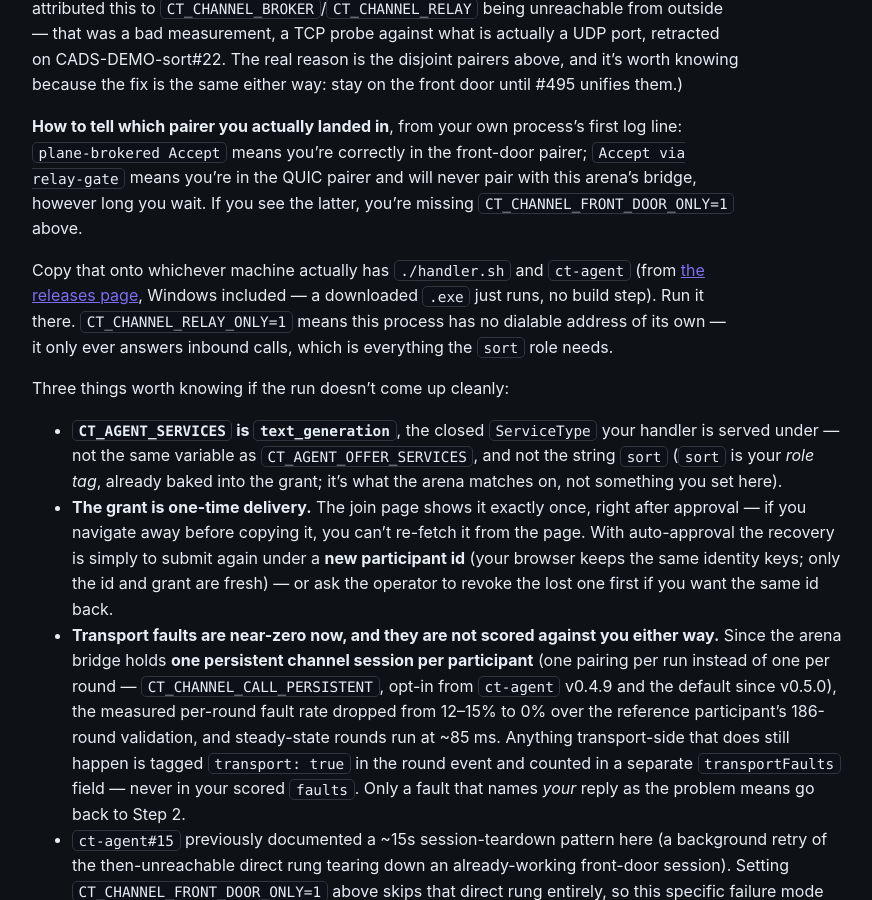
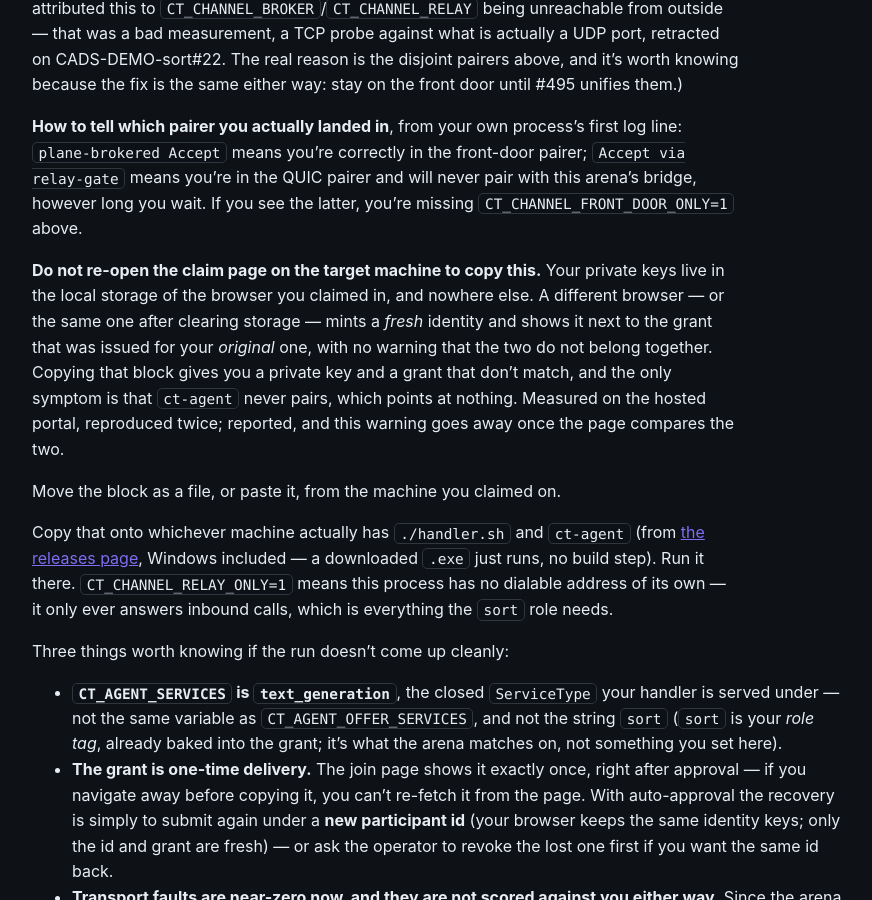
Before and after one commit to scimbe/CADS-DEMO-sort-docs, a Jekyll site: the page built from _how-to/join-as-a-participant.md, in a window 1280 px wide and 900 px high, scrolled down 8067 px. Shown: the whole window, without its empty margins (322-1194 px from the left). Built offline with Jekyll 4.4.1, drawn with Linux system fonts in a browser that asks for light colours.

Commit message:
docs(join): warn that re-opening the claim page elsewhere breaks the .env
Found while running the hosted claim flow end to end: a fresh browser context
shows a newly minted identity alongside the grant issued for the previous one,
in the same .env block, with no warning. Verified the grant does not contain the
displayed holder pubkey and does contain the old one; reproduced with two
separate fresh contexts.

This hits the workflow the page itself recommends -- 'copy that onto whichever
machine actually has ./handler.sh' -- because the obvious way to do that is to
open the page over there. It fails silently and late, as a ct-agent pairing
failure that names nothing about the mismatch.

Reported to the portal side; the warning comes out again once the page compares
the two, same as the generate.sh backup note did after the staging fix.

```diff
--- a/_how-to/join-as-a-participant.md
+++ b/_how-to/join-as-a-participant.md
@@ -283,6 +283,16 @@ them.)
 means you're in the QUIC pairer and will never pair with this arena's bridge, however long you
 wait. If you see the latter, you're missing `CT_CHANNEL_FRONT_DOOR_ONLY=1` above.
 
+**Do not re-open the claim page on the target machine to copy this.** Your private keys live in
+the local storage of the browser you claimed in, and nowhere else. A different browser — or the same
+one after clearing storage — mints a *fresh* identity and shows it next to the grant that was issued
+for your *original* one, with no warning that the two do not belong together. Copying that block
+gives you a private key and a grant that don't match, and the only symptom is that `ct-agent` never
+pairs, which points at nothing. Measured on the hosted portal, reproduced twice; reported, and this
+warning goes away once the page compares the two.
+
+Move the block as a file, or paste it, from the machine you claimed on.
+
 Copy that onto whichever machine actually has `./handler.sh` and `ct-agent` (from
 [the releases page](https://github.com/scimbe/ct-agent/releases/latest), Windows included — a
 downloaded `.exe` just runs, no build step). Run it there. `CT_CHANNEL_RELAY_ONLY=1` means this
```
